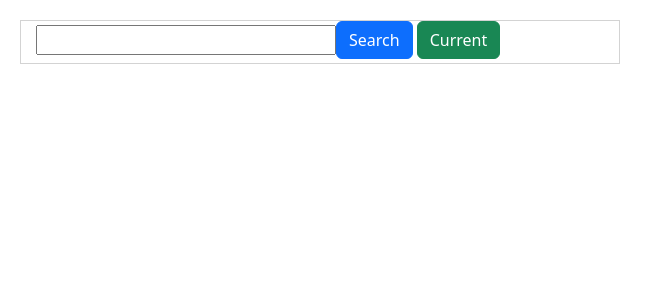
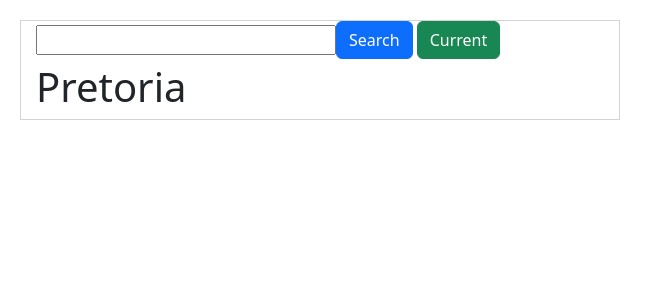
Before and after one commit to Sophie-Ndobe/the-awesone-react-app, a React (Create React App) app: page / in a window 1280 px wide. Shown: the top 300 px of the page, without its empty margins (0-663 px from the left). Built offline with nearby package versions, Linux system fonts and the light colour scheme.

Commit message:
Created a Weather.js component

```diff
--- a/src/Search.js
+++ b/src/Search.js
@@ -1,6 +1,6 @@
 import React, { useState } from "react";
 import axios from "axios";
-
+import Weather from "./Weather";
 import "./Search.css";
 
 export default function Search() {
@@ -34,6 +34,7 @@ export default function Search() {
         <button className="btn btn-primary mb-1">Search</button>
         <button className="btn btn-success ms-1 mb-1">Current</button>
       </form>
+      <Weather />
     </div>
   );
 }
--- /dev/null
+++ b/src/Weather.js
@@ -0,0 +1,9 @@
+import React from "react";
+
+export default function Weather() {
+  return (
+    <div className="Weather">
+      <h1>Pretoria</h1>
+    </div>
+  );
+}
```
